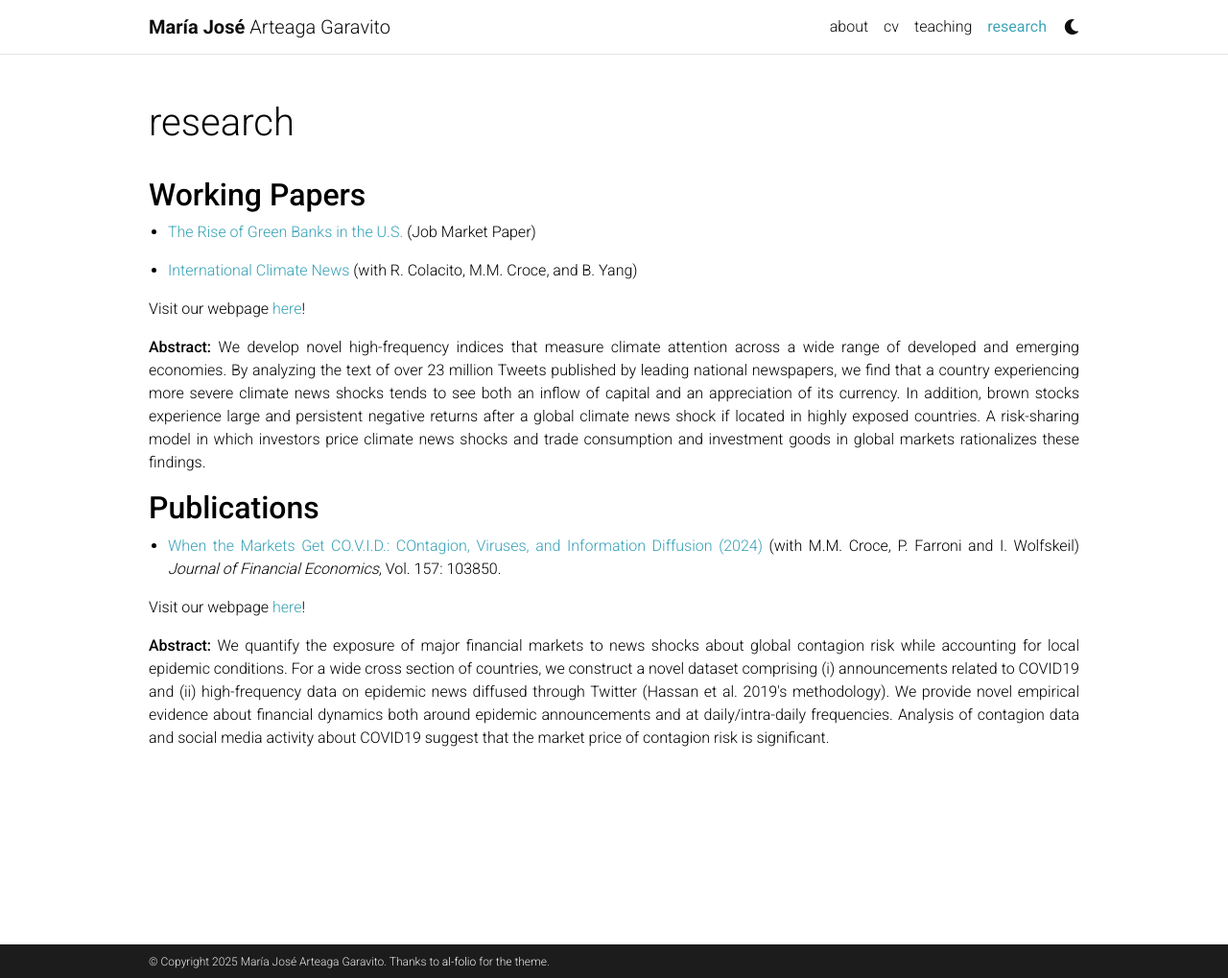
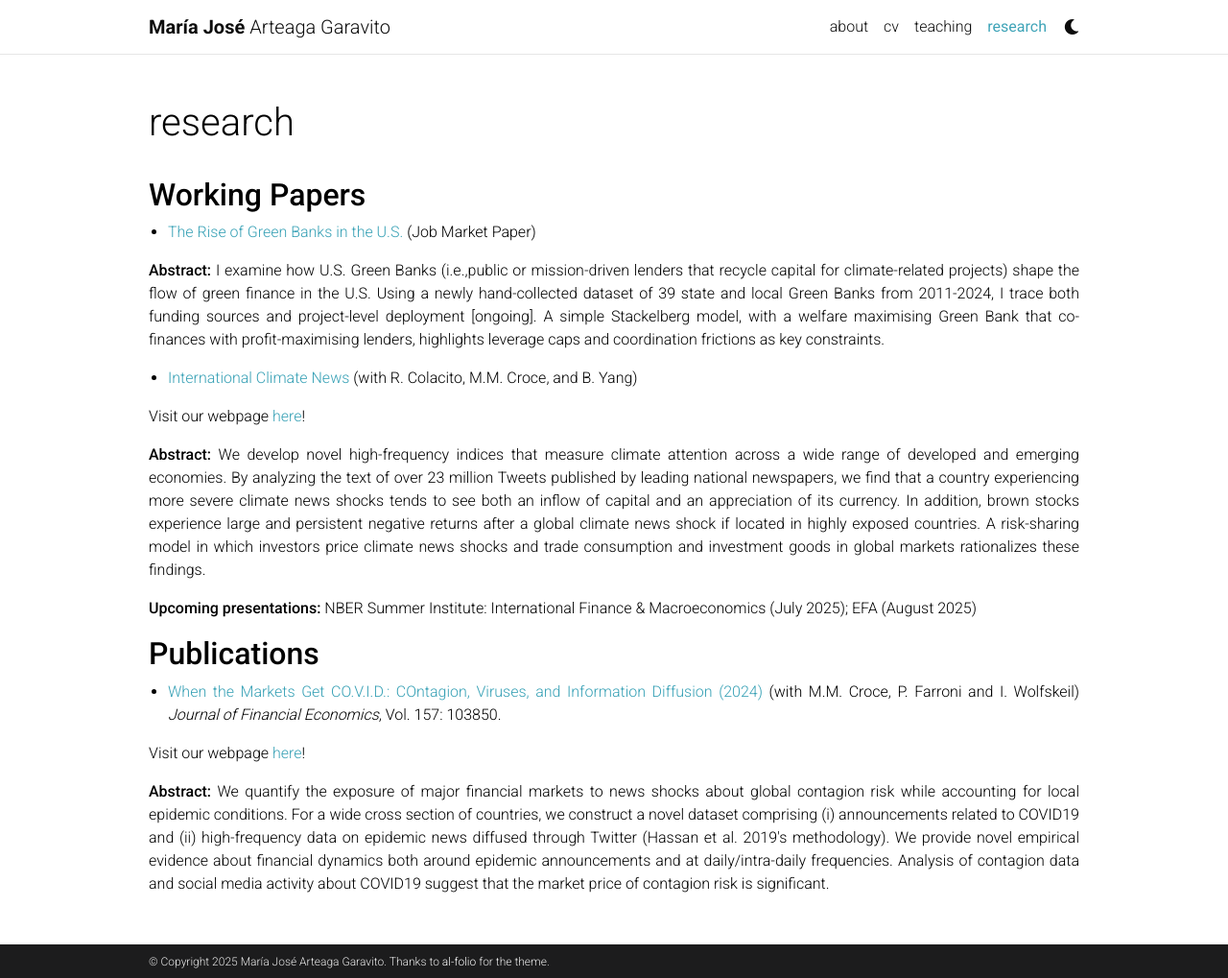
Before and after one commit to majoarteaga/majoarteaga.github.io, a Jekyll site: the page built from _pages/research.md, in a window 1280 px wide and 1019 px high. Shown: the whole window at 96% size. Built offline with Jekyll 4.4.1, drawn with Linux system fonts in a browser that asks for light colours; comment, search, counter and statistics services are not loaded; a style sheet for code colours, icons or effects is not loaded.

Commit message:
Update research.md

```diff
--- a/_pages/research.md
+++ b/_pages/research.md
@@ -29,6 +29,7 @@ nav_order: 6
     <ul>
         <li><a href="">The Rise of Green Banks in the U.S.</a> (Job Market Paper)</li>
     </ul>
+    <p><strong>Abstract:</strong> I examine how U.S. Green Banks (i.e.,public or mission-driven lenders that recycle capital for climate-related projects) shape the flow of green finance in the U.S. Using a newly hand-collected dataset of 39 state and local Green Banks from 2011-2024, I trace both funding sources and project-level deployment [ongoing]. A simple Stackelberg model, with a welfare maximising Green Bank that co-finances with profit-maximising lenders, highlights leverage caps and coordination frictions as key constraints.</p>
     </div>
 
 <div class="text-column">
@@ -37,6 +38,7 @@ nav_order: 6
     </ul>
     <p>Visit our webpage <a href="https://sites.google.com/view/internationalclimatenews/home">here</a>!</p>
     <p><strong>Abstract:</strong> We develop novel high-frequency indices that measure climate attention across a wide range of developed and emerging economies. By analyzing the text of over 23 million Tweets published by leading national newspapers, we find that a country experiencing more severe climate news shocks tends to see both an inflow of capital and an appreciation of its currency. In addition, brown stocks experience large and persistent negative returns after a global climate news shock if located in highly exposed countries. A risk-sharing model in which investors price climate news shocks and trade consumption and investment goods in global markets rationalizes these findings.</p>
+    <p><strong>Upcoming presentations:</strong> NBER Summer Institute: International Finance & Macroeconomics (July 2025); EFA (August 2025)</p>
 </div>
 
 
```
